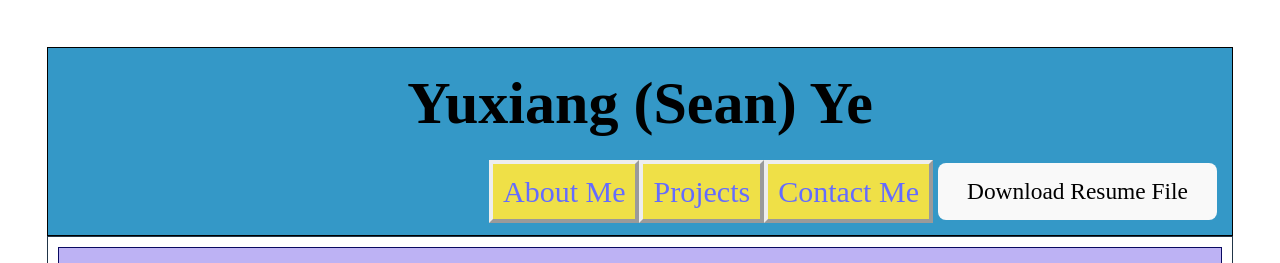
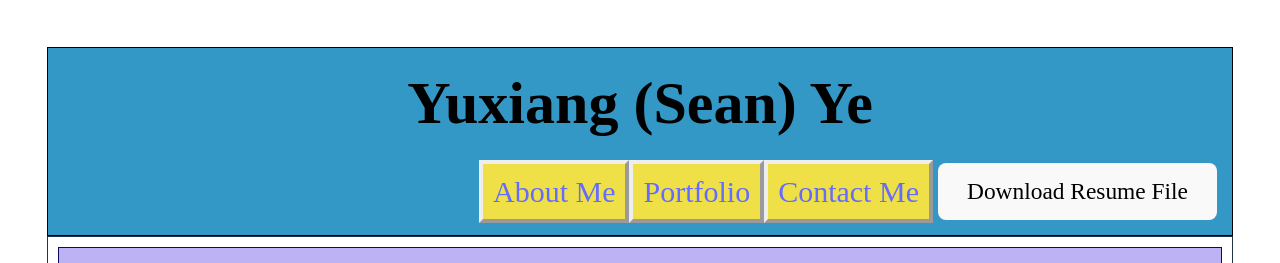
Before and after one commit to Seanye333/Portfolio-with-REACT, a React (Vite) app in the folder Portfolio-Main/: page / in a window 1280 px wide. Shown: the top 263 px of the page. Built offline with nearby package versions, Linux system fonts and the light colour scheme.

Commit message:
src code modificaiton again

```diff
--- a/Portfolio-Main/src/App.jsx
+++ b/Portfolio-Main/src/App.jsx
@@ -9,7 +9,7 @@ function App() {
         <h1>Yuxiang (Sean) Ye</h1>
         <nav>
           <h2><Link to="/">About Me</Link></h2>
-          <h2><Link to="/project">Projects</Link></h2>
+          <h2><Link to="/project">Portfolio</Link></h2>
           <h2><Link to="/contact">Contact Me</Link></h2>
           <h3>
             <button onClick={() => window.location.href = '/src/assets/WordDoc/YuxiangYe-Resume.docx'}>
```
